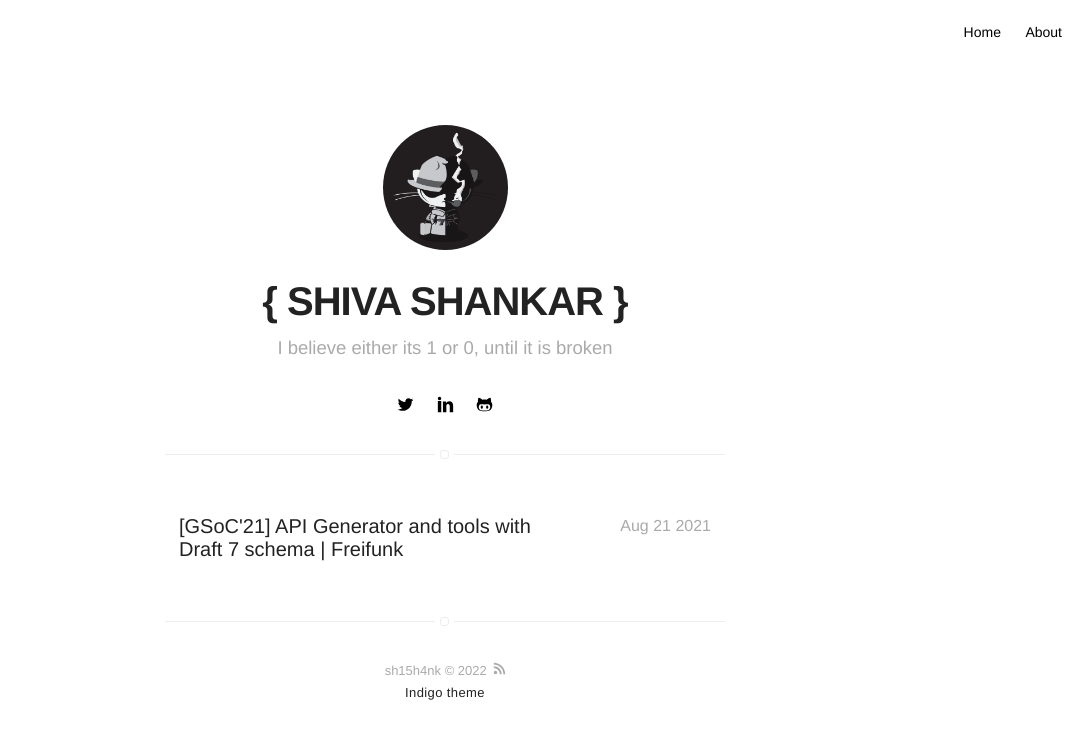
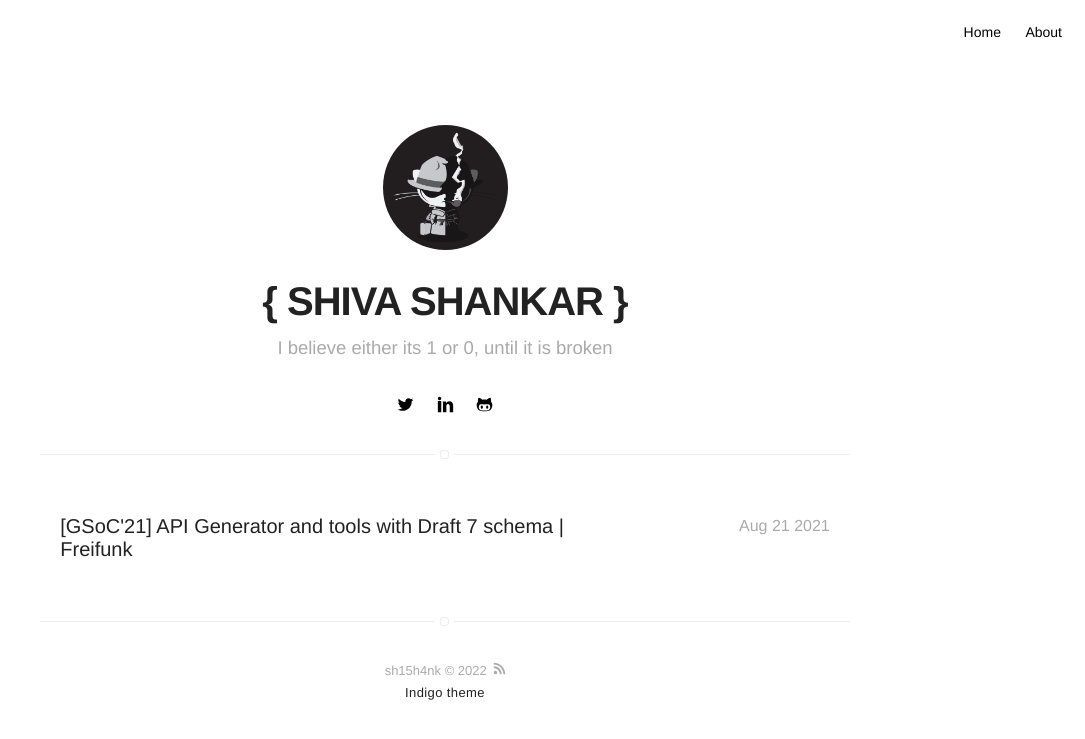
Before and after one commit to sh15h4nk/sh15h4nk.github.io, a Jekyll site: the page built from blog.html, in a window 1280 px wide. Shown: the top 739 px of the page, without its empty margins (195-1280 px from the left). Built offline with Jekyll 4.4.1, drawn with Linux system fonts in a browser that asks for light colours.

Commit message:
updated the config

```diff
--- a/_config.yml
+++ b/_config.yml
@@ -5,10 +5,17 @@ bio: 'I believe either its 1 or 0, until it is broken'
 # twitter summary info
 description: A blog about my work and experienece
 
+
+
 # if it's an external image, update below for true
 # better with square images
 external-image: false
 picture: assets/images/profile.jpg
+
+
+# your site color theme, true for dark theme,
+# false to light theme, auto to switch with system.
+dark-theme: auto
 
 # If you want to include your resume, set to true
 # and specify source (external or local).
@@ -38,7 +45,7 @@ disqus:
 twitter: sh15h4nk
 # instagram: myinstagram
 # pinterest: mypinterest
-linkedin: shiva-shankar-9a12631b6/
+linkedin: sh15h4nk
 # youtube: myyoutube
 # spotify: myspotify
 github: sh15h4nk
@@ -63,7 +70,7 @@ authors:
 # do you want a larger site? change the option below
 # options: [normal, large] | default: normal
 # normal = 560px / large = 810px
-width: normal
+width: large
 
 # if you do/don't need pagination, toggle 'enabled' between true/false below
 pagination:
```
